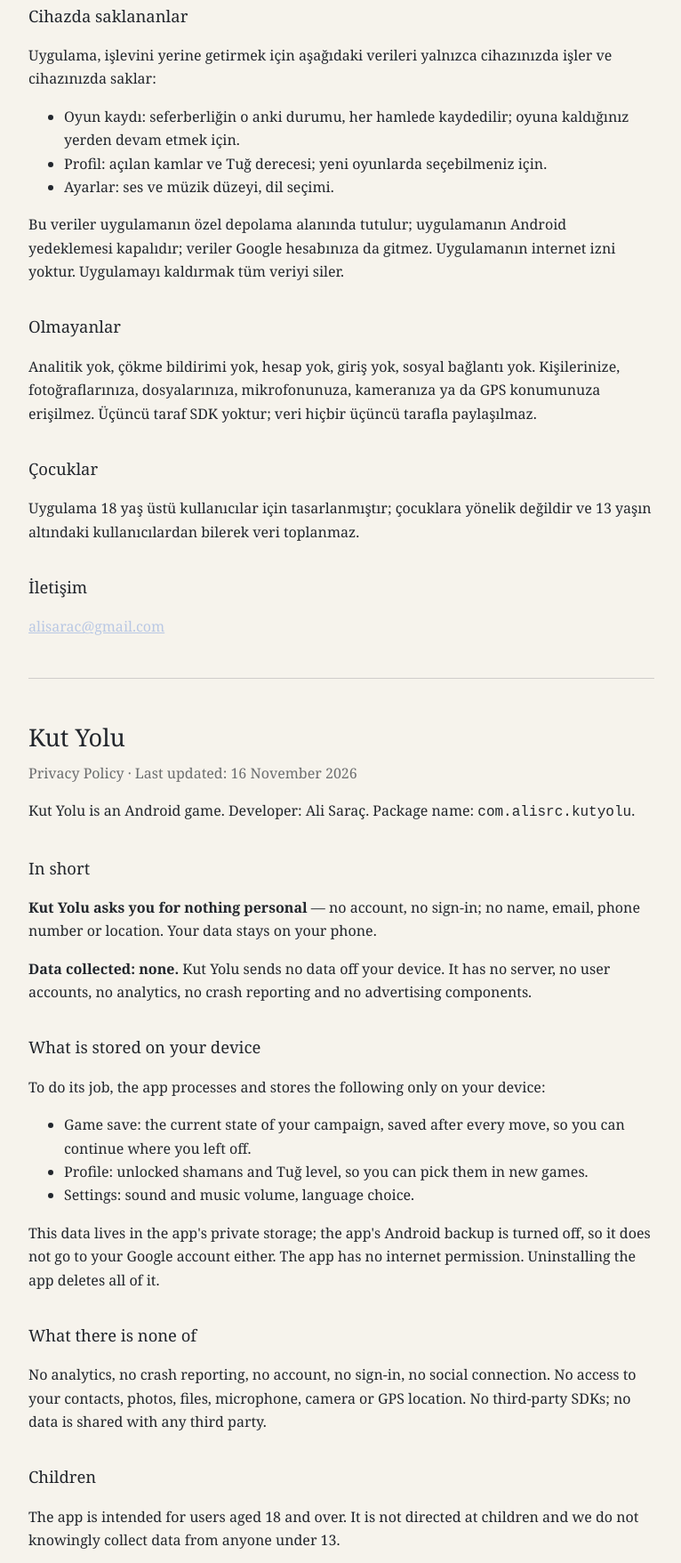
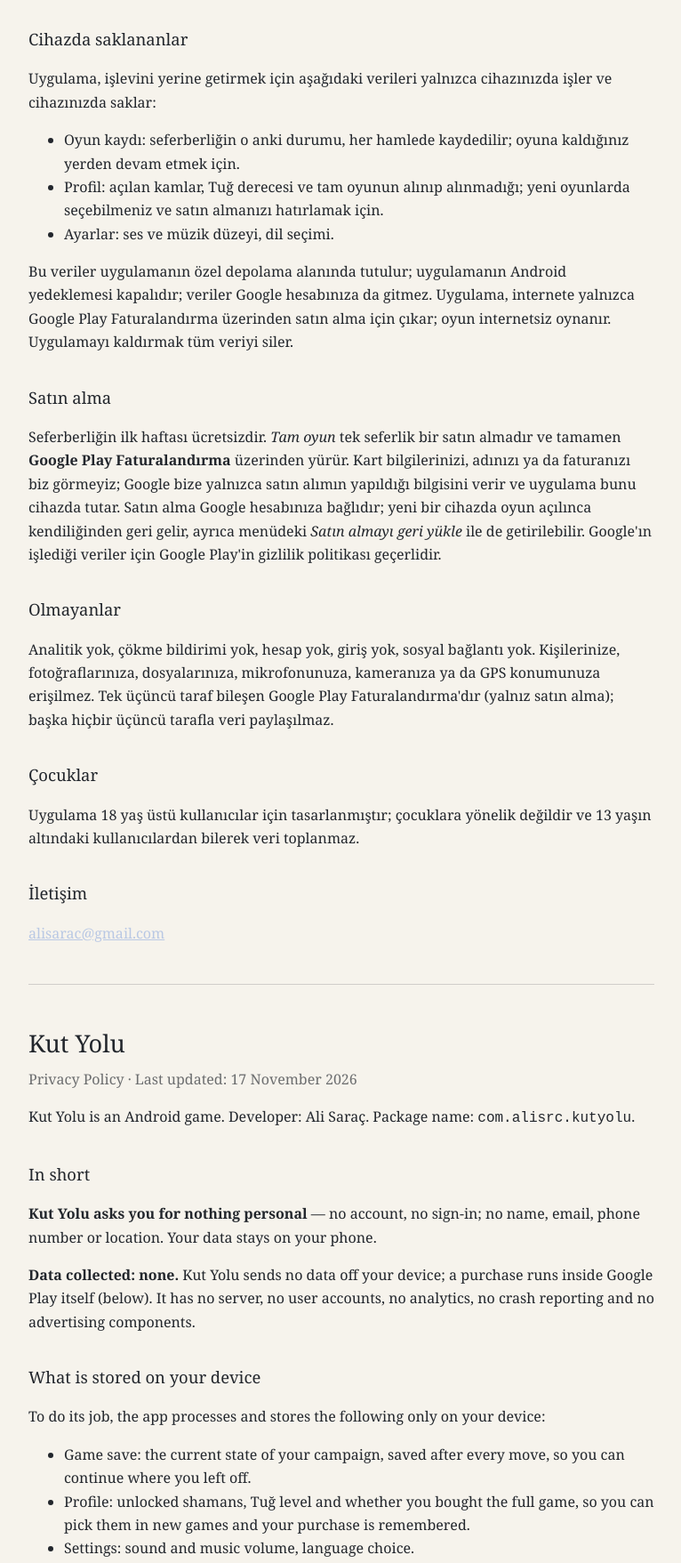
Before and after one commit to alisarac/kutyolu-legal, a plain HTML site: page index.html in a window 1280 px wide. Shown: the part 499-2256 px from the top of the page at 89% size, without its empty margins (256-1022 px from the left). Drawn offline with Linux system fonts and the light colour scheme.

Commit message:
Satın alma bölümü (tam oyun, Google Play Faturalandırma)

```diff
--- a/index.html
+++ b/index.html
@@ -21,21 +21,23 @@
 
 <img src="icon.png" alt="Kut Yolu">
 <h1>Kut Yolu</h1>
-<p class="sub">Gizlilik Politikası · Son güncelleme: 16 Kasım 2026</p>
+<p class="sub">Gizlilik Politikası · Son güncelleme: 17 Kasım 2026</p>
 <p>Kut Yolu, bir Android oyunudur. Geliştirici: Ali Saraç. Paket adı: <code>com.alisrc.kutyolu</code>.</p>
 <h2>Kısaca</h2>
 <p><strong>Kut Yolu sizden hiçbir kişisel bilgi istemez</strong> — hesap yok, giriş yok; isim, e-posta, telefon veya konum sorulmaz. Verileriniz yalnızca telefonunuzda durur.</p>
-<p><strong>Toplanan veri: yok.</strong> Kut Yolu hiçbir veriyi cihazınızın dışına göndermez. Sunucusu, kullanıcı hesabı, analitik, çökme raporlama ya da reklam bileşeni yoktur.</p>
+<p><strong>Toplanan veri: yok.</strong> Kut Yolu hiçbir veriyi cihazınızın dışına göndermez; satın alma Google Play'in kendisinde yürür (aşağıda). Sunucusu, kullanıcı hesabı, analitik, çökme raporlama ya da reklam bileşeni yoktur.</p>
 <h2>Cihazda saklananlar</h2>
 <p>Uygulama, işlevini yerine getirmek için aşağıdaki verileri yalnızca cihazınızda işler ve cihazınızda saklar:</p>
 <ul>
 <li>Oyun kaydı: seferberliğin o anki durumu, her hamlede kaydedilir; oyuna kaldığınız yerden devam etmek için.</li>
-<li>Profil: açılan kamlar ve Tuğ derecesi; yeni oyunlarda seçebilmeniz için.</li>
+<li>Profil: açılan kamlar, Tuğ derecesi ve tam oyunun alınıp alınmadığı; yeni oyunlarda seçebilmeniz ve satın almanızı hatırlamak için.</li>
 <li>Ayarlar: ses ve müzik düzeyi, dil seçimi.</li>
 </ul>
-<p>Bu veriler uygulamanın özel depolama alanında tutulur; uygulamanın Android yedeklemesi kapalıdır; veriler Google hesabınıza da gitmez. Uygulamanın internet izni yoktur. Uygulamayı kaldırmak tüm veriyi siler.</p>
+<p>Bu veriler uygulamanın özel depolama alanında tutulur; uygulamanın Android yedeklemesi kapalıdır; veriler Google hesabınıza da gitmez. Uygulama, internete yalnızca Google Play Faturalandırma üzerinden satın alma için çıkar; oyun internetsiz oynanır. Uygulamayı kaldırmak tüm veriyi siler.</p>
+<h2>Satın alma</h2>
+<p>Seferberliğin ilk haftası ücretsizdir. <em>Tam oyun</em> tek seferlik bir satın almadır ve tamamen <strong>Google Play Faturalandırma</strong> üzerinden yürür. Kart bilgilerinizi, adınızı ya da faturanızı biz görmeyiz; Google bize yalnızca satın alımın yapıldığı bilgisini verir ve uygulama bunu cihazda tutar. Satın alma Google hesabınıza bağlıdır; yeni bir cihazda oyun açılınca kendiliğinden geri gelir, ayrıca menüdeki <em>Satın almayı geri yükle</em> ile de getirilebilir. Google'ın işlediği veriler için Google Play'in gizlilik politikası geçerlidir.</p>
 <h2>Olmayanlar</h2>
-<p>Analitik yok, çökme bildirimi yok, hesap yok, giriş yok, sosyal bağlantı yok. Kişilerinize, fotoğraflarınıza, dosyalarınıza, mikrofonunuza, kameranıza ya da GPS konumunuza erişilmez. Üçüncü taraf SDK yoktur; veri hiçbir üçüncü tarafla paylaşılmaz.</p>
+<p>Analitik yok, çökme bildirimi yok, hesap yok, giriş yok, sosyal bağlantı yok. Kişilerinize, fotoğraflarınıza, dosyalarınıza, mikrofonunuza, kameranıza ya da GPS konumunuza erişilmez. Tek üçüncü taraf bileşen Google Play Faturalandırma'dır (yalnız satın alma); başka hiçbir üçüncü tarafla veri paylaşılmaz.</p>
 <h2>Çocuklar</h2>
 <p>Uygulama 18 yaş üstü kullanıcılar için tasarlanmıştır; çocuklara yönelik değildir ve 13 yaşın altındaki kullanıcılardan bilerek veri toplanmaz.</p>
 <h2>İletişim</h2>
@@ -44,21 +46,23 @@
 <hr>
 
 <h1>Kut Yolu</h1>
-<p class="sub">Privacy Policy · Last updated: 16 November 2026</p>
+<p class="sub">Privacy Policy · Last updated: 17 November 2026</p>
 <p>Kut Yolu is an Android game. Developer: Ali Saraç. Package name: <code>com.alisrc.kutyolu</code>.</p>
 <h2>In short</h2>
 <p><strong>Kut Yolu asks you for nothing personal</strong> — no account, no sign-in; no name, email, phone number or location. Your data stays on your phone.</p>
-<p><strong>Data collected: none.</strong> Kut Yolu sends no data off your device. It has no server, no user accounts, no analytics, no crash reporting and no advertising components.</p>
+<p><strong>Data collected: none.</strong> Kut Yolu sends no data off your device; a purchase runs inside Google Play itself (below). It has no server, no user accounts, no analytics, no crash reporting and no advertising components.</p>
 <h2>What is stored on your device</h2>
 <p>To do its job, the app processes and stores the following only on your device:</p>
 <ul>
 <li>Game save: the current state of your campaign, saved after every move, so you can continue where you left off.</li>
-<li>Profile: unlocked shamans and Tuğ level, so you can pick them in new games.</li>
+<li>Profile: unlocked shamans, Tuğ level and whether you bought the full game, so you can pick them in new games and your purchase is remembered.</li>
 <li>Settings: sound and music volume, language choice.</li>
 </ul>
-<p>This data lives in the app's private storage; the app's Android backup is turned off, so it does not go to your Google account either. The app has no internet permission. Uninstalling the app deletes all of it.</p>
+<p>This data lives in the app's private storage; the app's Android backup is turned off, so it does not go to your Google account either. The app goes online only to make a purchase through Google Play Billing; the game itself plays offline. Uninstalling the app deletes all of it.</p>
+<h2>Purchase</h2>
+<p>The first week of the campaign is free. <em>Full game</em> is a one-time purchase handled entirely by <strong>Google Play Billing</strong>. We never see your card details, your name or your invoice; Google tells us only that the purchase was made, and the app keeps that flag on the device. The purchase is tied to your Google account; on a new device it comes back by itself when the game starts, or with <em>Restore purchase</em> in the menu. Google Play's privacy policy applies to what Google processes.</p>
 <h2>What there is none of</h2>
-<p>No analytics, no crash reporting, no account, no sign-in, no social connection. No access to your contacts, photos, files, microphone, camera or GPS location. No third-party SDKs; no data is shared with any third party.</p>
+<p>No analytics, no crash reporting, no account, no sign-in, no social connection. No access to your contacts, photos, files, microphone, camera or GPS location. The only third-party component is Google Play Billing (for the purchase only); no data is shared with any other third party.</p>
 <h2>Children</h2>
 <p>The app is intended for users aged 18 and over. It is not directed at children and we do not knowingly collect data from anyone under 13.</p>
 <h2>Contact</h2>
```
